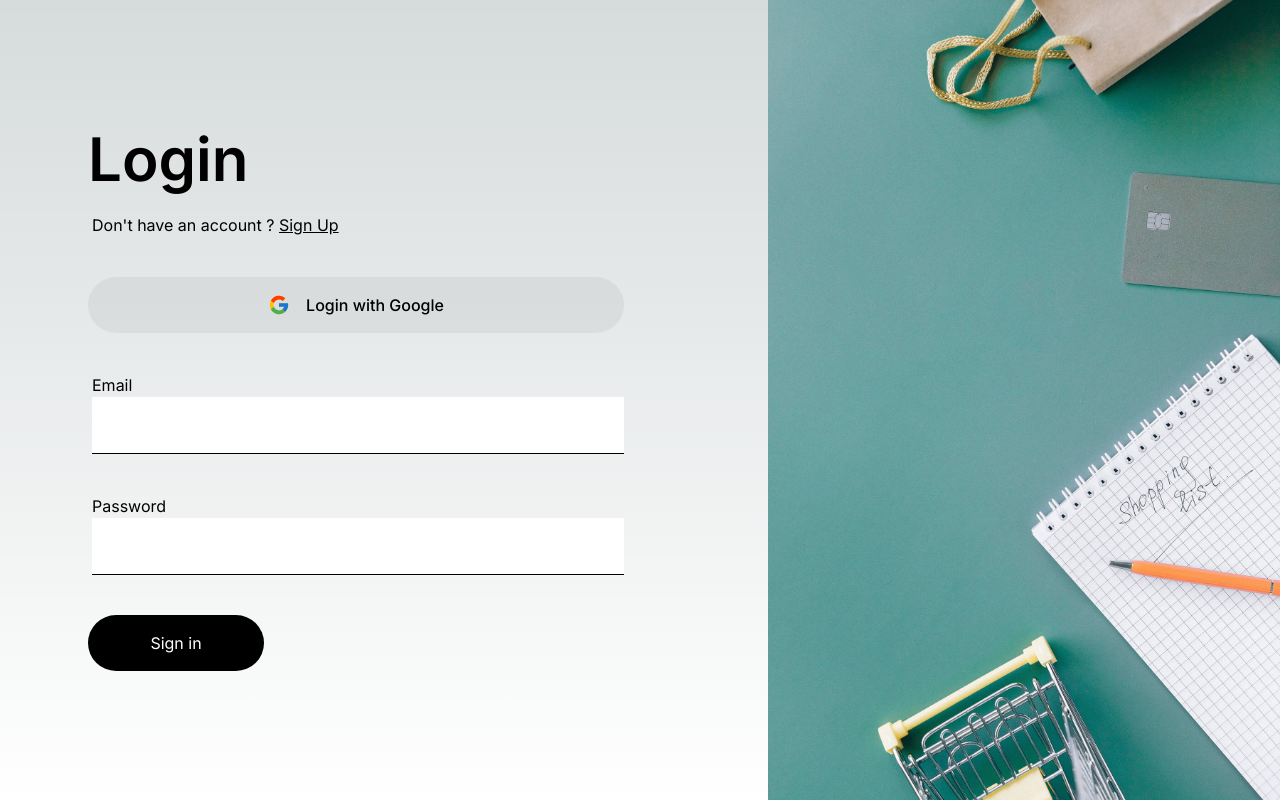
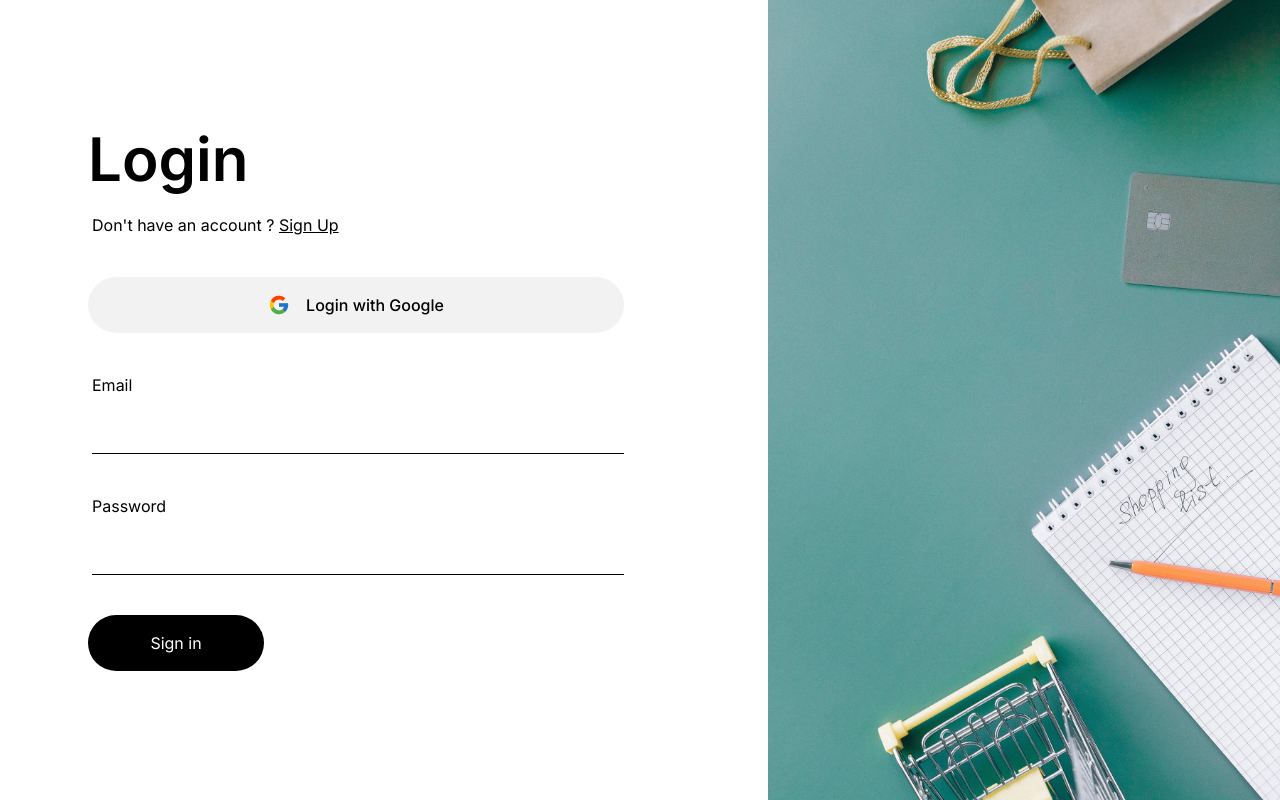
Before and after one commit to fr0sted-flake/To-Do-App, a Next.js app: page /login in a window 1280 px wide. Built offline with nearby package versions, Linux system fonts and the light colour scheme; no server answers.

Commit message:
made loader component

```diff
--- a/app/globals.css
+++ b/app/globals.css
@@ -10,20 +10,17 @@
   --background-end-rgb: 255, 255, 255;
 }
 
-@media (prefers-color-scheme: dark) {
-  :root {
-    --foreground-rgb: 255, 255, 255;
-    --background-start-rgb: 0, 0, 0;
-    --background-end-rgb: 0, 0, 0;
-  }
+:root {
+  --foreground-rgb: 0, 0, 0;
+  --background-start-rgb: 214, 219, 220;
+  --background-end-rgb: 255, 255, 255;
+
+  font-family: "Montserrat", sans-serif;
+  -webkit-font-smoothing: antialiased;
+  -moz-osx-font-smoothing: grayscale;
 }
 
-body {
-  color: rgb(var(--foreground-rgb));
-  background: linear-gradient(
-      to bottom,
-      transparent,
-      rgb(var(--background-end-rgb))
-    )
-    rgb(var(--background-start-rgb));
+* {
+  margin: 0;
+  padding: 0;
 }
--- a/app/layout.js
+++ b/app/layout.js
@@ -12,7 +12,7 @@ export const metadata = {
 export default function RootLayout({ children }) {
   return (
     <html lang="en">
-      <AuthUserProvider><body className={inter.className}>{children}</body></AuthUserProvider>
+      <body className={inter.className}><AuthUserProvider>{children}</AuthUserProvider></body>
     </html>
   )
 }
--- a/app/login/page.js
+++ b/app/login/page.js
@@ -43,7 +43,7 @@ const LoginForm = () => {
     }
   };
 
-  return (
+  return (isLoading || (!isLoading && authUser) ? ("Loading") :
     <main className="flex lg:h-[100vh]">
       <div className="w-full lg:w-[60%] p-8 md:p-14 flex items-center justify-center lg:justify-start">
         <div className="p-8 w-[600px]">
--- a/app/register/page.js
+++ b/app/register/page.js
@@ -50,7 +50,11 @@ const RegisterForm = () => {
   };
 
   const signInWithGoogle = async () => {
-    const user = await signInWithPopup(auth, Provider);
+    try {
+      const user = await signInWithPopup(auth, Provider);
+    } catch (error) {
+      console.error("An error occured", error);
+    }
   };
 
   return (
```
Also changed, not shown: _components/Loader.jsx (added, +17 -0 lines).
